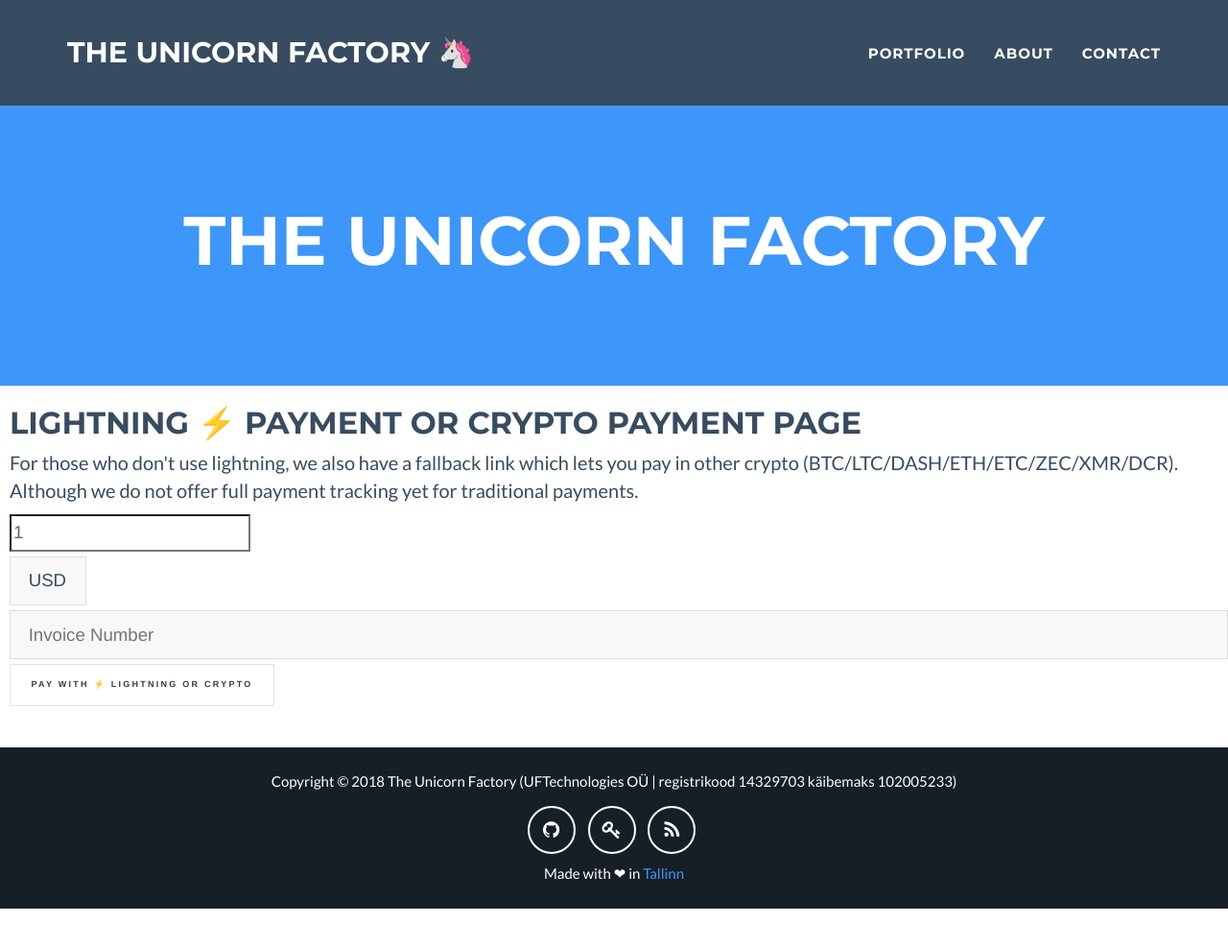
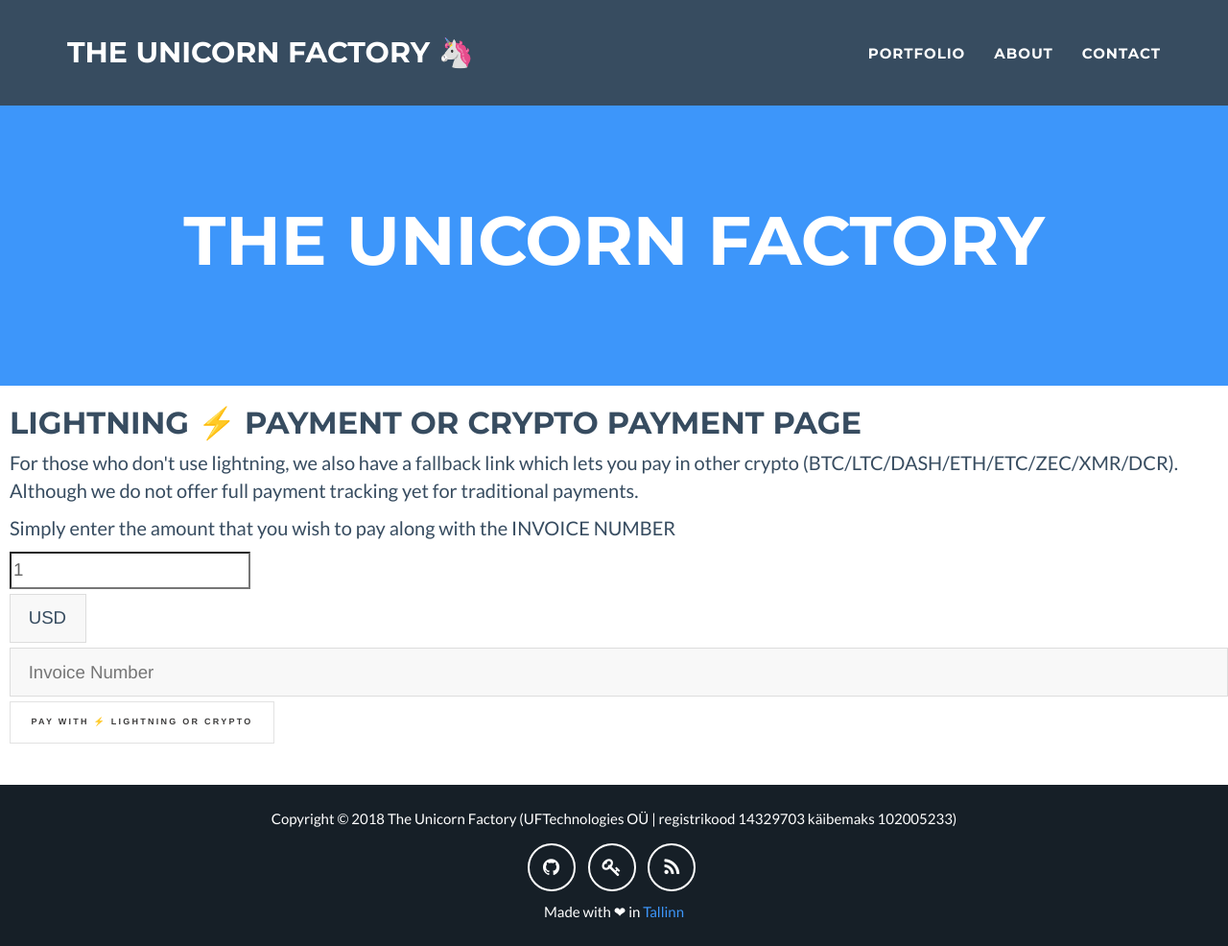
Before and after one commit to theunicornfactory/theunicornfactory.github.io, a Jekyll site: the page built from pay.html, in a window 1280 px wide and 986 px high. Shown: the whole window at 96% size. Built offline with Jekyll 4.4.1, drawn with Linux system fonts in a browser that asks for light colours.

Commit message:
change text

```diff
--- a/pay.html
+++ b/pay.html
@@ -7,6 +7,9 @@ permalink: /cryptopay/
   <div id="blurb">
     <p>
       For those who don't use lightning, we also have a fallback link which lets you pay in other crypto (BTC/LTC/DASH/ETH/ETC/ZEC/XMR/DCR). Although we do not offer full payment tracking yet for traditional payments.
+    </p>
+    <p>
+      Simply enter the amount that you wish to pay along with the INVOICE NUMBER</a>
     </p>
   </div>
   <div id="lnapp">
```
